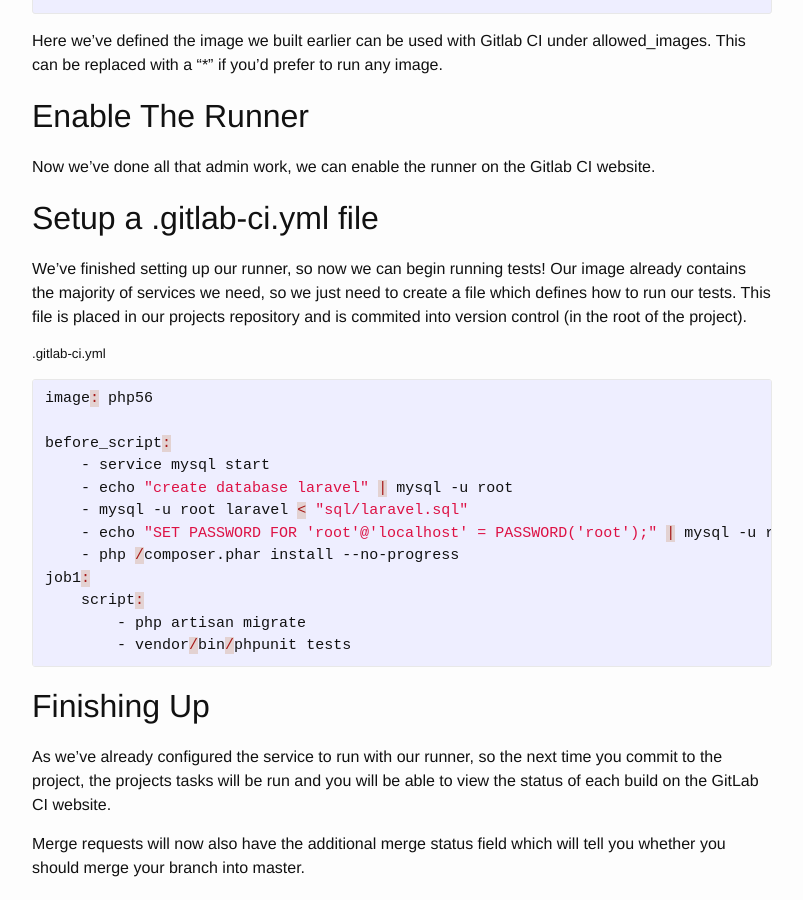
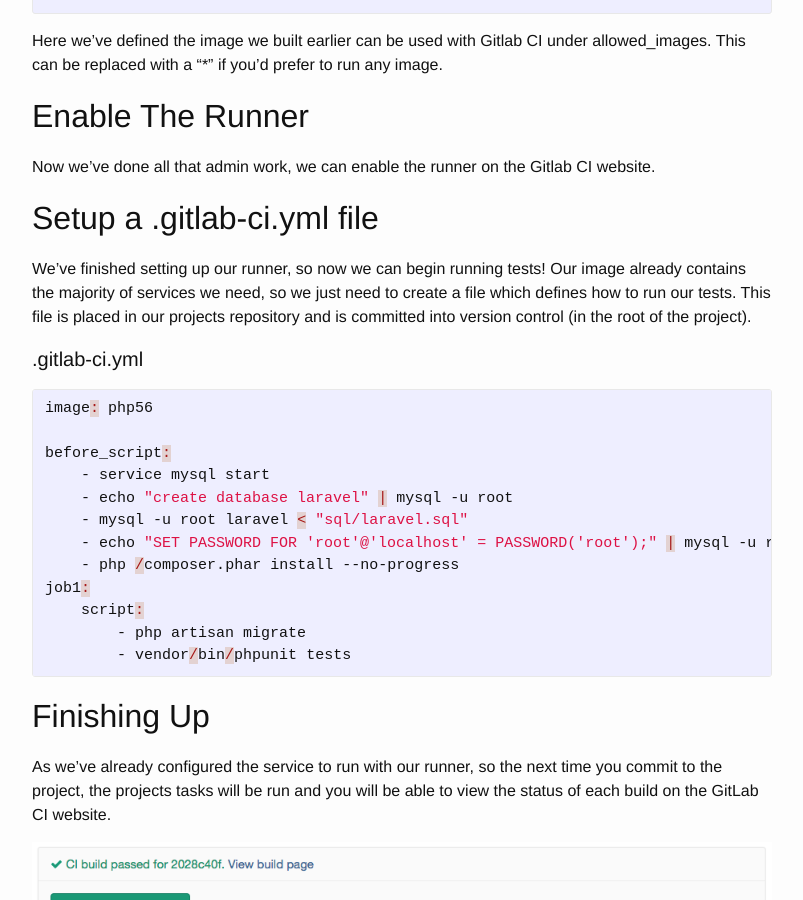
Before and after one commit to amonger/amonger.github.io, a Jekyll site: the page built from _posts/2015-08-13-continuous-integration-with-gitlab-ci.markdown, in a window 1280 px wide and 900 px high, scrolled down 4184 px. Shown: the whole window, without its empty margins (238-1041 px from the left). Built offline with Jekyll 4.4.1, drawn with Linux system fonts in a browser that asks for light colours; comment, search, counter and statistics services are not loaded.

Commit message:
Add build success image

```diff
--- a/_posts/2015-08-13-continuous-integration-with-gitlab-ci.markdown
+++ b/_posts/2015-08-13-continuous-integration-with-gitlab-ci.markdown
@@ -157,9 +157,9 @@ Here we've defined the image we built earlier can be used with Gitlab CI under a
 Now we've done all that admin work, we can enable the runner on the Gitlab CI website.
 
 ## Setup a .gitlab-ci.yml file
-We've finished setting up our runner, so now we can begin running tests! Our image already contains the majority of services we need, so we just need to create a file which defines how to run our tests. This file is placed in our projects repository and is commited into version control (in the root of the project).
+We've finished setting up our runner, so now we can begin running tests! Our image already contains the majority of services we need, so we just need to create a file which defines how to run our tests. This file is placed in our projects repository and is committed into version control (in the root of the project).
 
-##### .gitlab-ci.yml
+#### .gitlab-ci.yml
 {% highlight toml %}
 image: php56
 
@@ -178,6 +178,8 @@ job1:
 ## Finishing Up
 As we've already configured the service to run with our runner, so the next time you commit to the project, the projects tasks will be run and you will be able to view the status of each build on the GitLab CI website.
 
+![gitlab ci]({{ site.url }}/assets/gitlabci/success.png)
+
 Merge requests will now also have the additional merge status field which will tell you whether you should merge your branch into master.
 
 Build badges are also generated, which are a nice extra to quickly view the status of a project.
```
Also changed, not shown: assets/gitlabci/success.png (added).
